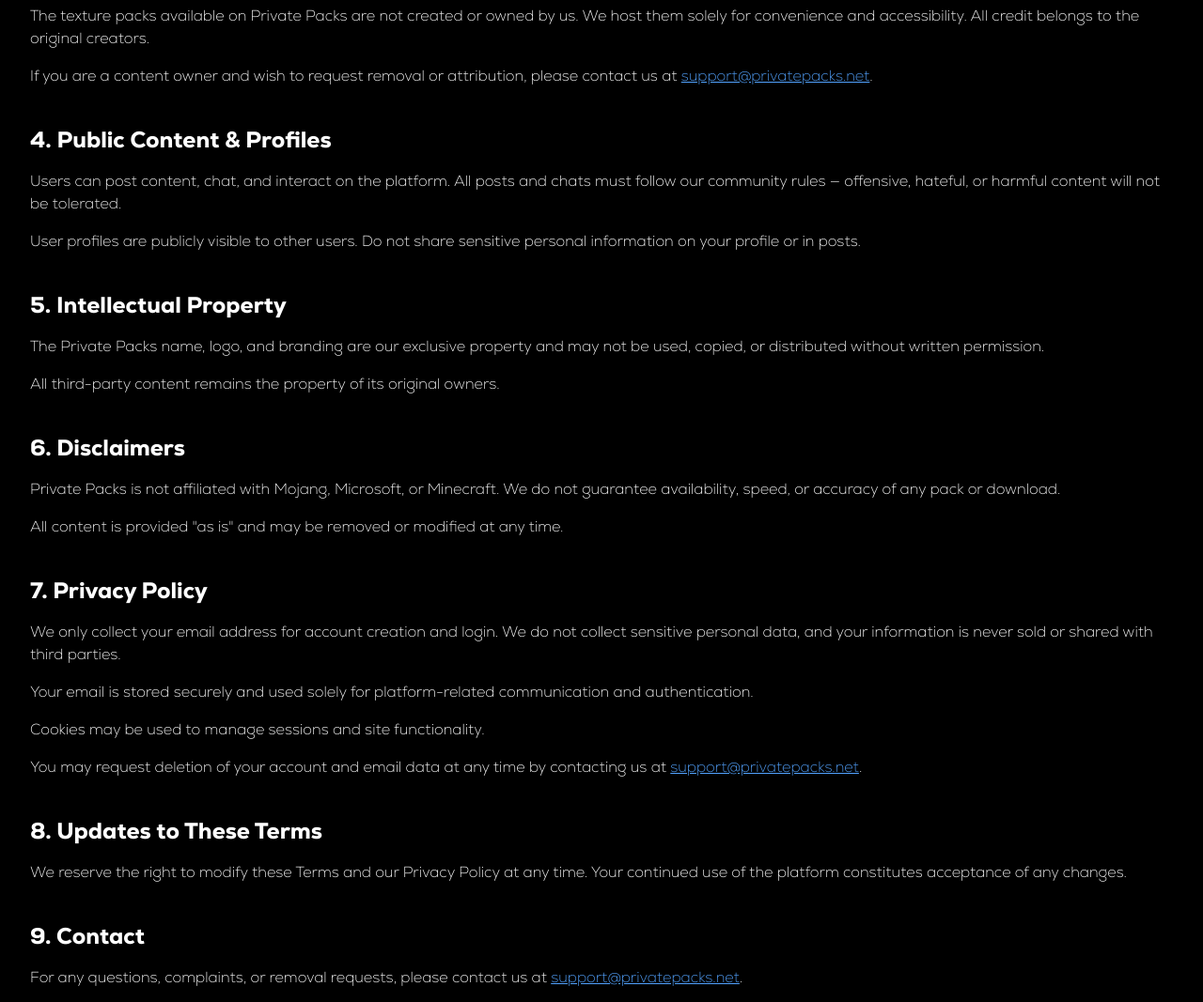
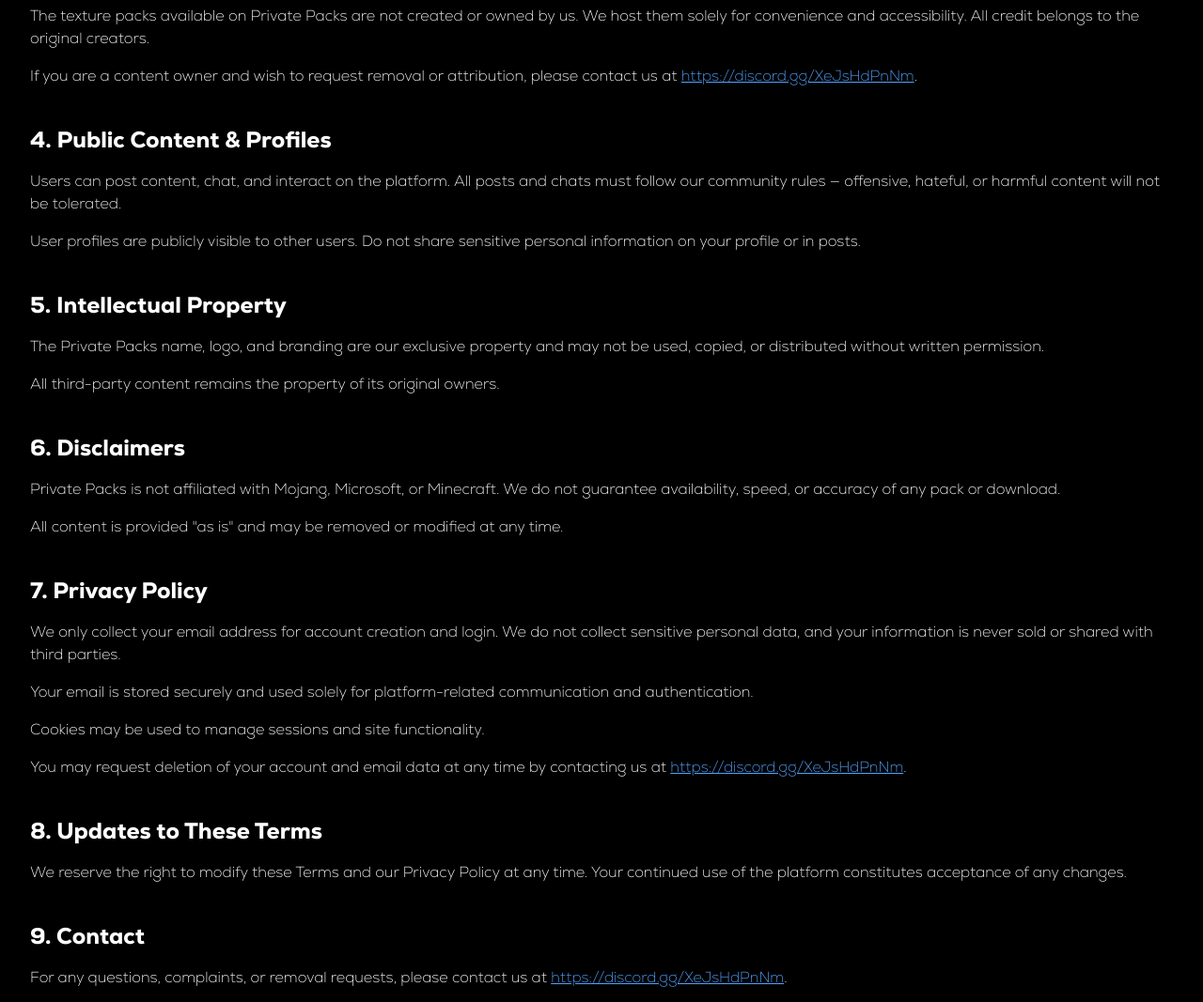
Before and after one commit to CantWait1/PrivatePacks, a Next.js app: page /PPandTOS in a window 1280 px wide. Shown: the part 403-1470 px from the top of the page at 94% size. Built offline with nearby package versions, Linux system fonts and the light colour scheme.

Commit message:
Update PPandTOS.tsx

```diff
--- a/app/components/PPandTOS.tsx
+++ b/app/components/PPandTOS.tsx
@@ -43,10 +43,10 @@
           If you are a content owner and wish to request removal or attribution,
           please contact us at{" "}
           <a
-            href="mailto:support@privatepacks.net"
+            href="https://discord.gg/XeJsHdPnNm"
             className="underline text-blue-400"
           >
-            support@privatepacks.net
+            https://discord.gg/XeJsHdPnNm
           </a>
           .
         </p>
@@ -110,10 +110,10 @@
           You may request deletion of your account and email data at any time by
           contacting us at{" "}
           <a
-            href="mailto:support@privatepacks.net"
+            href="https://discord.gg/XeJsHdPnNm"
             className="underline text-blue-400"
           >
-            support@privatepacks.net
+            https://discord.gg/XeJsHdPnNm
           </a>
           .
         </p>
@@ -136,10 +136,10 @@
           For any questions, complaints, or removal requests, please contact us
           at{" "}
           <a
-            href="mailto:support@privatepacks.net"
+            href="https://discord.gg/XeJsHdPnNm"
             className="underline text-blue-400"
           >
-            support@privatepacks.net
+            https://discord.gg/XeJsHdPnNm
           </a>
           .
         </p>
```
